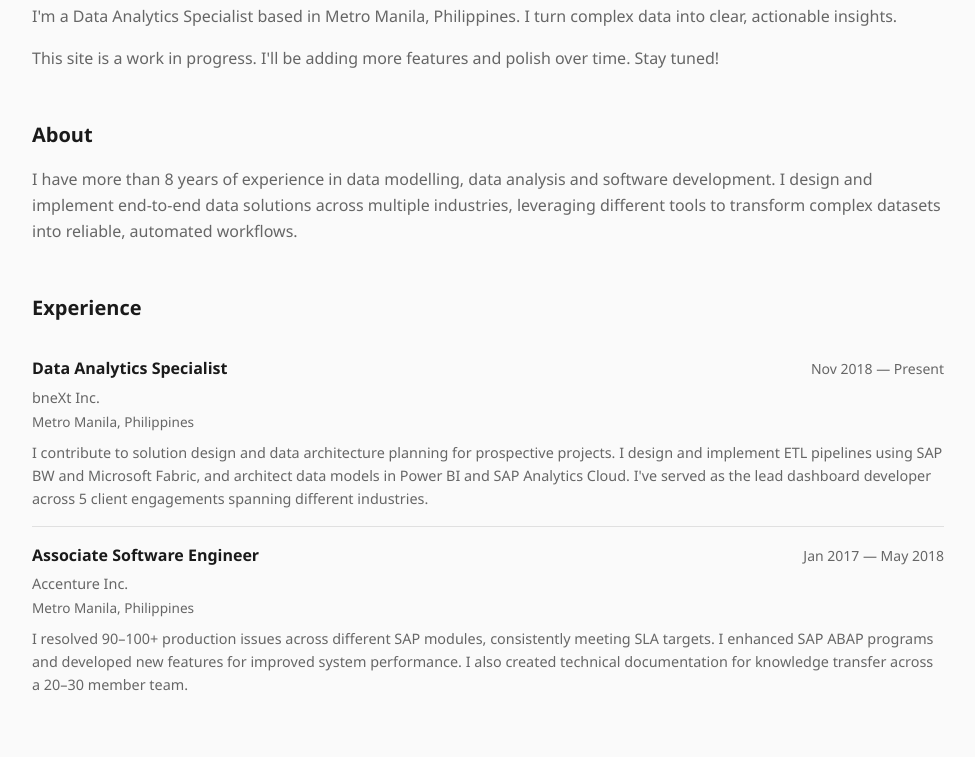
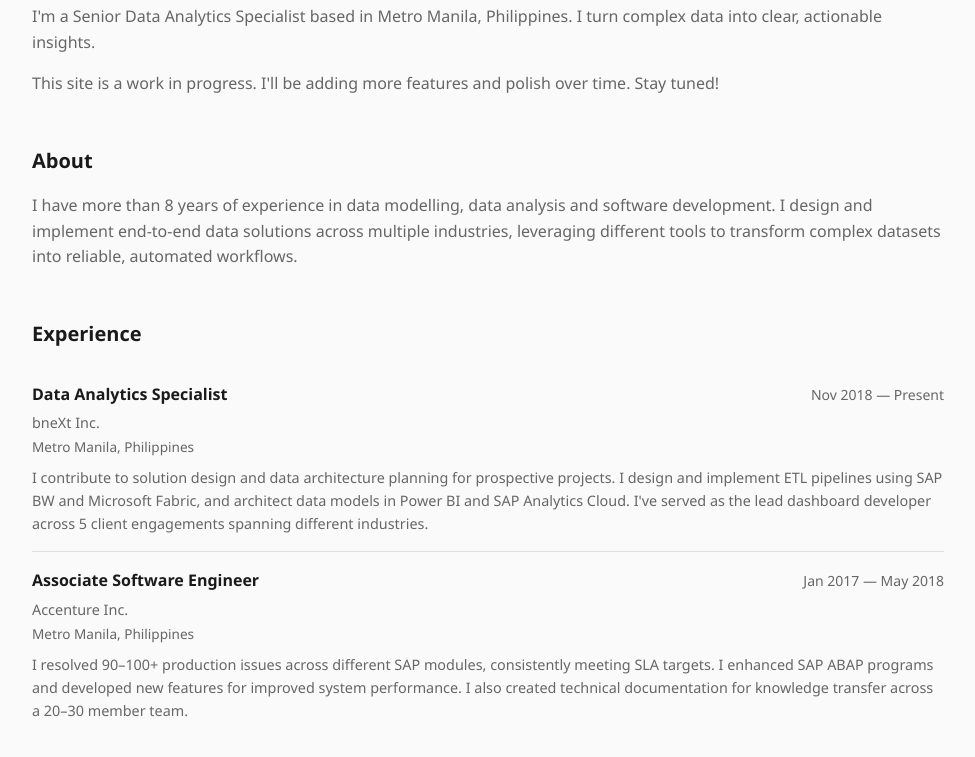
Before and after one commit to dencadizal/dencadizal.github.io, a plain HTML site: page index.html in a window 1280 px wide. Shown: the part 196-953 px from the top of the page, without its empty margins (152-1127 px from the left). Drawn offline with Linux system fonts and the light colour scheme.

Commit message:
Update index.html
adjusted my current job role

```diff
--- a/index.html
+++ b/index.html
@@ -404,7 +404,7 @@
     <section id="hero">
       <h1>Hey, I'm Denisse</h1>
       <p>
-        I'm a Data Analytics Specialist based in Metro Manila, Philippines.
+        I'm a Senior Data Analytics Specialist based in Metro Manila, Philippines.
         I turn complex data into clear, actionable insights.
       </p>
       <p>
```
